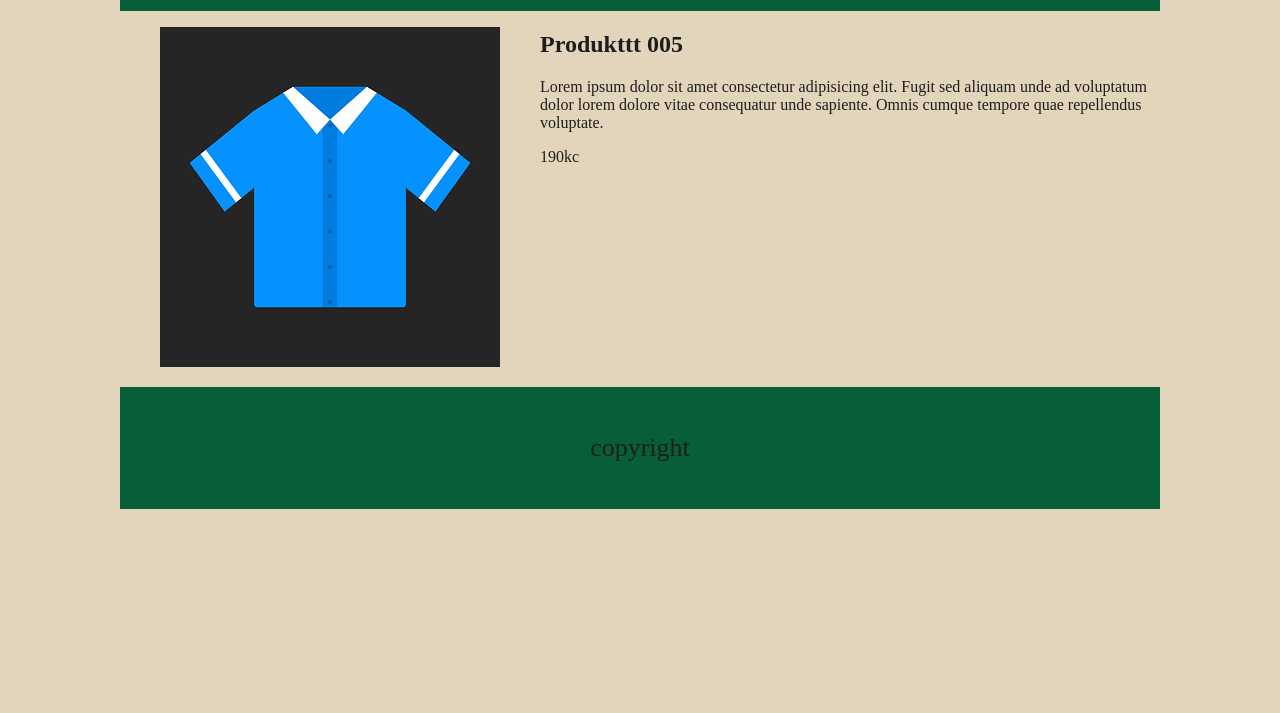
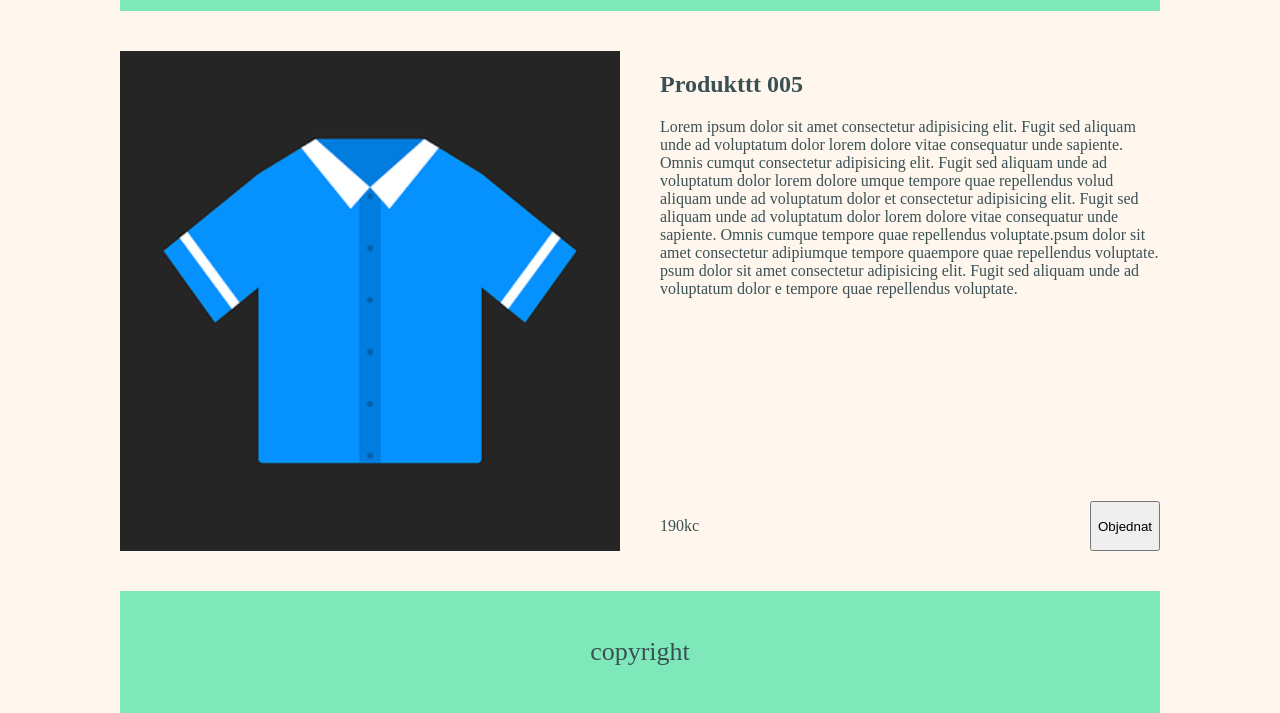
Before and after one commit to LucieTesarova/Ecolotte, an Eleventy site: page produkty/produkt-triko.md in a window 1280 px wide. Shown: the part 451-1164 px from the top of the page. Before the commit the page ends 960 px from the top, so only its background shows below. Built offline with nearby package versions, Linux system fonts and the light colour scheme; Eleventy itself is replaced by a stand-in of ours; files that its build step writes are made by us from their sources.

Commit message:
create product layout

```diff
--- a/_includes/layouts/produkt.njk
+++ b/_includes/layouts/produkt.njk
@@ -3,12 +3,15 @@ layout: layouts/hlavni
 ---
 
 <section class="product">
-  <figure class="product_image">
-    <img src="/images/{{obrazek}}" alt="foto trika" />
-  </figure>
-  <div class="product_texts">
-    <h2>{{ title }}</h2>
-    <p>{{ content | safe }}</p>
-    <p>{{ cena }}</p>
+    <img src="/images/{{obrazek}}" width="500" alt="foto trika" />
+  <div class="product_description">
+    <div class="product_texts">
+    <h2 class="product_title">{{ title }}</h2>
+    <p class="product_text">{{ content | safe }}</p>
+    </div>
+  <div class="product_order">
+    <p class="product_price">{{ cena }}</p>
+    <button class="product_button">Objednat</button>
+  </div>
   </div>
 </section>
--- a/produkty/produkt-triko.md
+++ b/produkty/produkt-triko.md
@@ -5,4 +5,5 @@ obrazek: triko.png
 cena: 190kc
 ---
 
-Lorem ipsum dolor sit amet consectetur adipisicing elit. Fugit sed aliquam unde ad voluptatum dolor lorem dolore vitae consequatur unde sapiente. Omnis cumque tempore quae repellendus voluptate.
+Lorem ipsum dolor sit amet consectetur adipisicing elit. Fugit sed aliquam unde ad voluptatum dolor lorem dolore vitae consequatur unde sapiente. Omnis cumqut consectetur adipisicing elit. Fugit sed aliquam unde ad voluptatum dolor lorem dolore umque tempore quae repellendus volud aliquam unde ad voluptatum dolor
+et consectetur adipisicing elit. Fugit sed aliquam unde ad voluptatum dolor lorem dolore vitae consequatur unde sapiente. Omnis cumque tempore quae repellendus voluptate.psum dolor sit amet consectetur adipiumque tempore quaempore quae repellendus voluptate. psum dolor sit amet consectetur adipisicing elit. Fugit sed aliquam unde ad voluptatum dolor e tempore quae repellendus voluptate.
--- a/scss/_base.scss
+++ b/scss/_base.scss
@@ -17,7 +17,9 @@ body{
 
 //ZAHLAVI
 .header{
-    background-color: $bg-color-dark;
+    background-color: $color-base;
+    //background-image: linear-gradient($bg-color-dark 5%, $color-base 60%, $bg-color-dark 90%);
+    background-image: linear-gradient($color-base 50%, $bg-color-dark 100%);
     min-height: 380px;
     display: flex;
     justify-content: center;
--- a/scss/_product.scss
+++ b/scss/_product.scss
@@ -1,3 +1,26 @@
 .product{
+    display: grid;
+    grid-template-columns: 1fr 1fr;
+    grid-template-rows: 1fr;
+    gap: 40px;
+    margin: 40px 0px;
+}
+
+.product_image img{
+    grid-column: 1/2;
+    width: 100%;
+    height: 100%;
+    object-fit: cover;
+}
+
+.product_description{
+    grid-column: 2/3;
     display: flex;
+    flex-direction: column;
+    justify-content: space-between;
 }
+
+.product_order{
+    display: flex;
+    justify-content: space-between;
+}
--- a/scss/_variables.scss
+++ b/scss/_variables.scss
@@ -1,6 +1,10 @@
-$background-color: rgba(221, 204, 174, 0.822);
-$bg-color-dark:	#065f36;
-$dark-color: #1d1d1d;
+$background-color:#fff7ed;
+//$bg-color-dark:	#13a699;
+$bg-color-dark:	#7fe8ba ;
+$color-base: #aaf0d1;
+//$dark-color: #536878;
+//$dark-color: #4a4e69;
+$dark-color: #3a5055;
 
 //velikost
 $largest-size: 180px;
```
Also changed, not shown: produkty/produkt-cepice.md (+1 -1 lines), produkty/produkt-kalhoty.md (+2 -1 lines), css/style.css, 1 other file.
